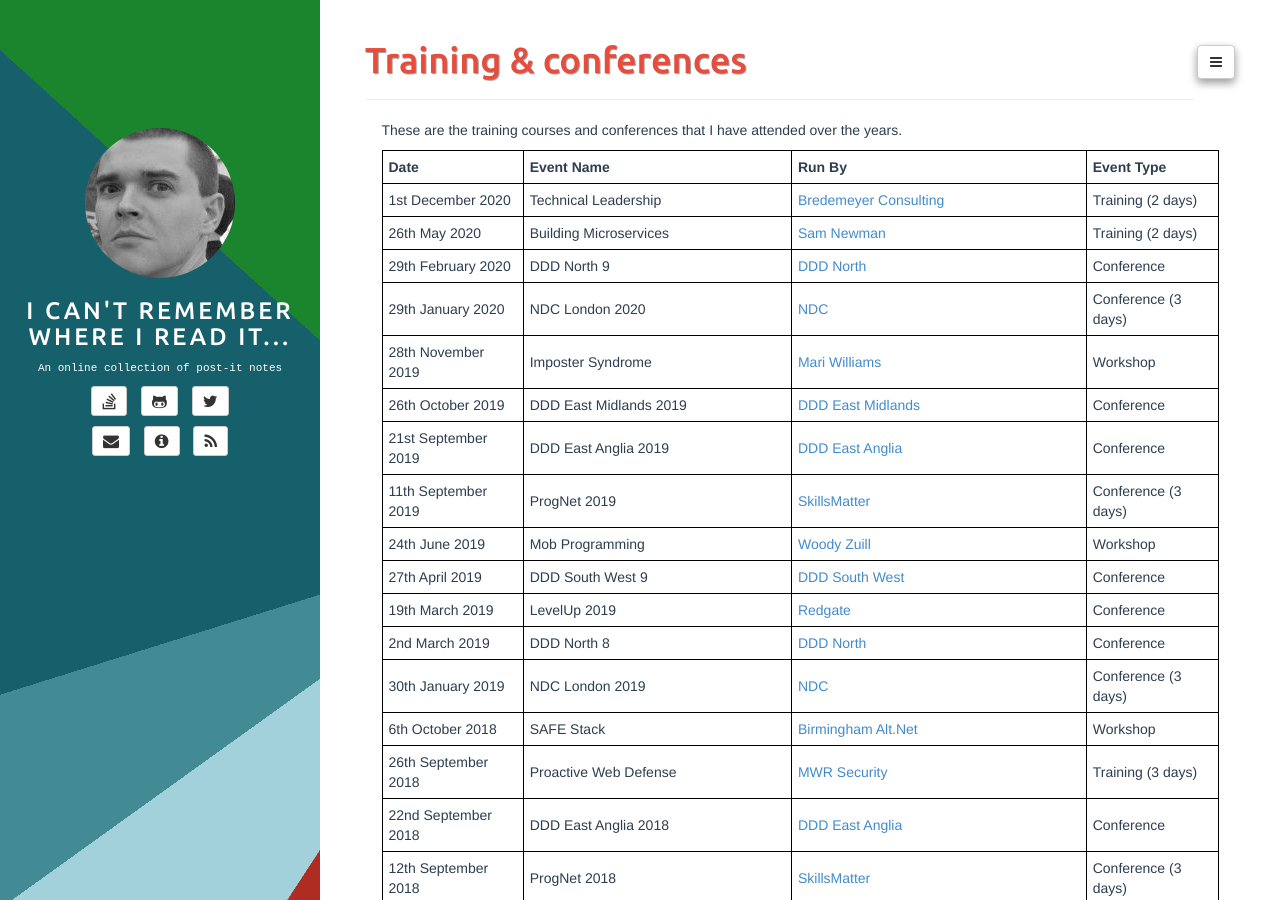
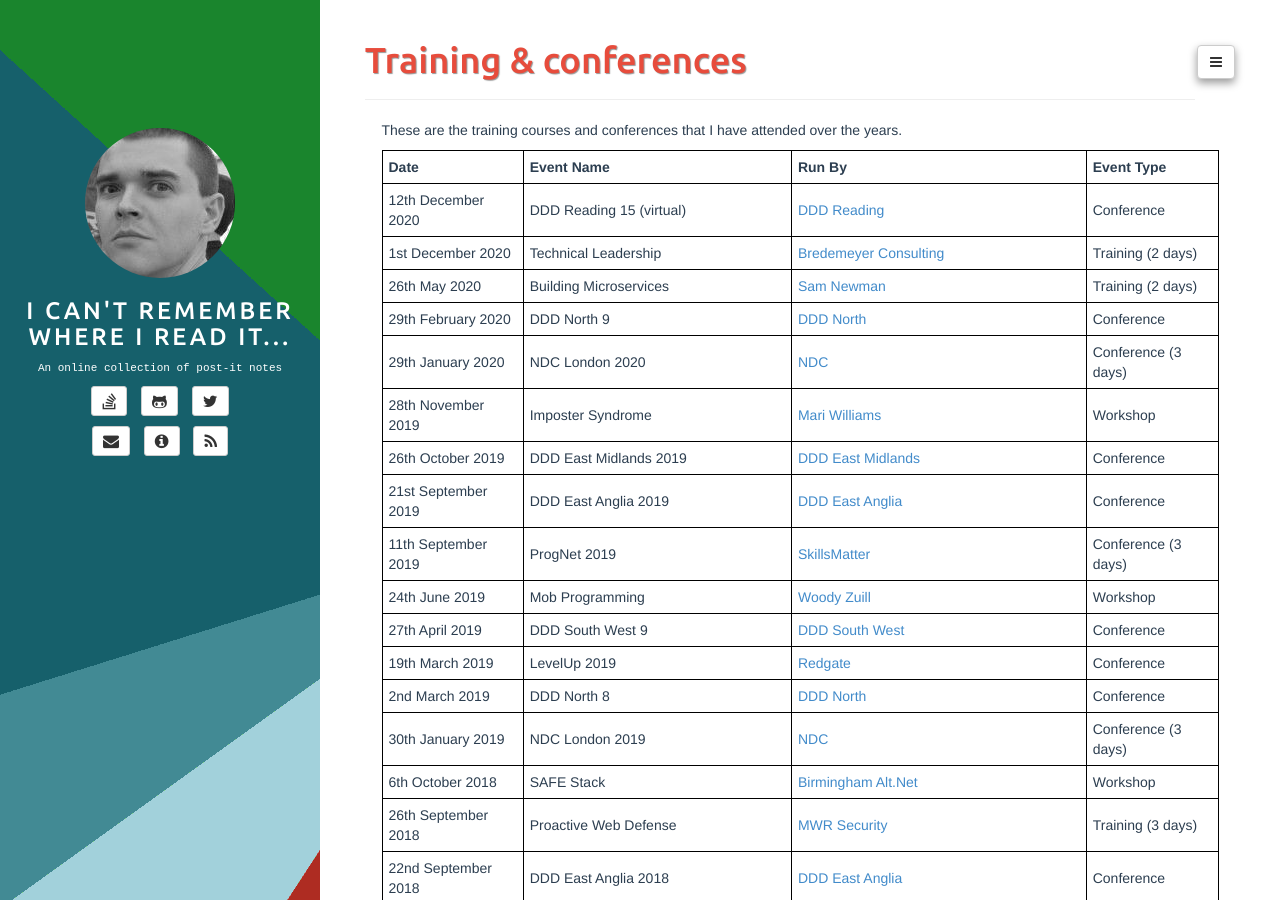
Before and after one commit to adrianbanks/adrianbanks.github.io, a Jekyll site: the page built from training.md, in a window 1280 px wide and 900 px high. Built offline with Jekyll 4.4.1, drawn with Linux system fonts in a browser that asks for light colours.

Commit message:
Add DDD Reading 15 attendance

```diff
--- a/training.md
+++ b/training.md
@@ -7,6 +7,7 @@ These are the training courses and conferences that I have attended over the yea
 
 | **Date**            | **Event Name**                                     | **Run By**                                               | **Event Type**      |
 | ------------------- | -------------------------------------------------- | -------------------------------------------------------- | ------------------- |
+| 12th December 2020  | DDD Reading 15 (virtual)                           | [DDD Reading][1]                                         | Conference          |
 | 1st December 2020   | Technical Leadership                               | [Bredemeyer Consulting][28]                              | Training (2 days)   |
 | 26th May 2020       | Building Microservices                             | [Sam Newman][27]                                         | Training (2 days)   |
 | 29th February 2020  | DDD North 9                                        | [DDD North][3]                                           | Conference          |
```
Also changed, not shown: ddd-attendance.md (+1 -0 lines).
